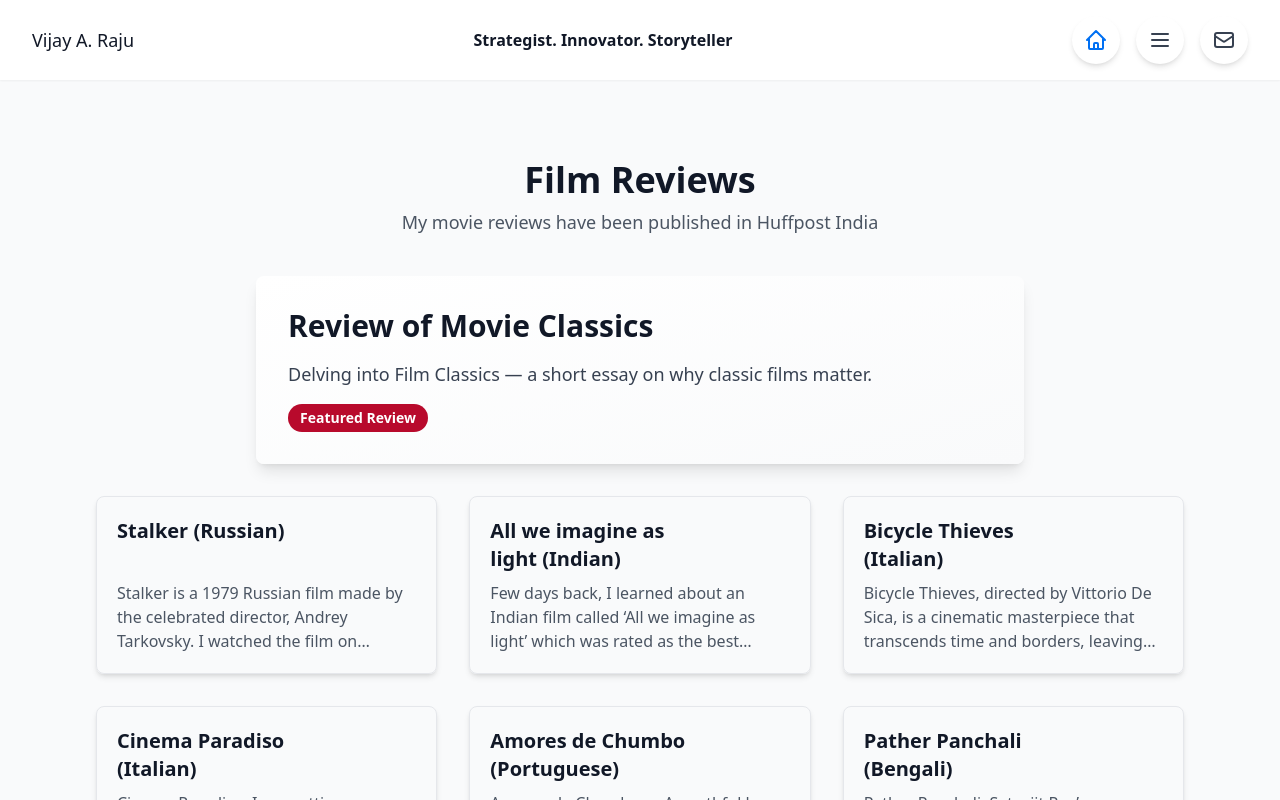
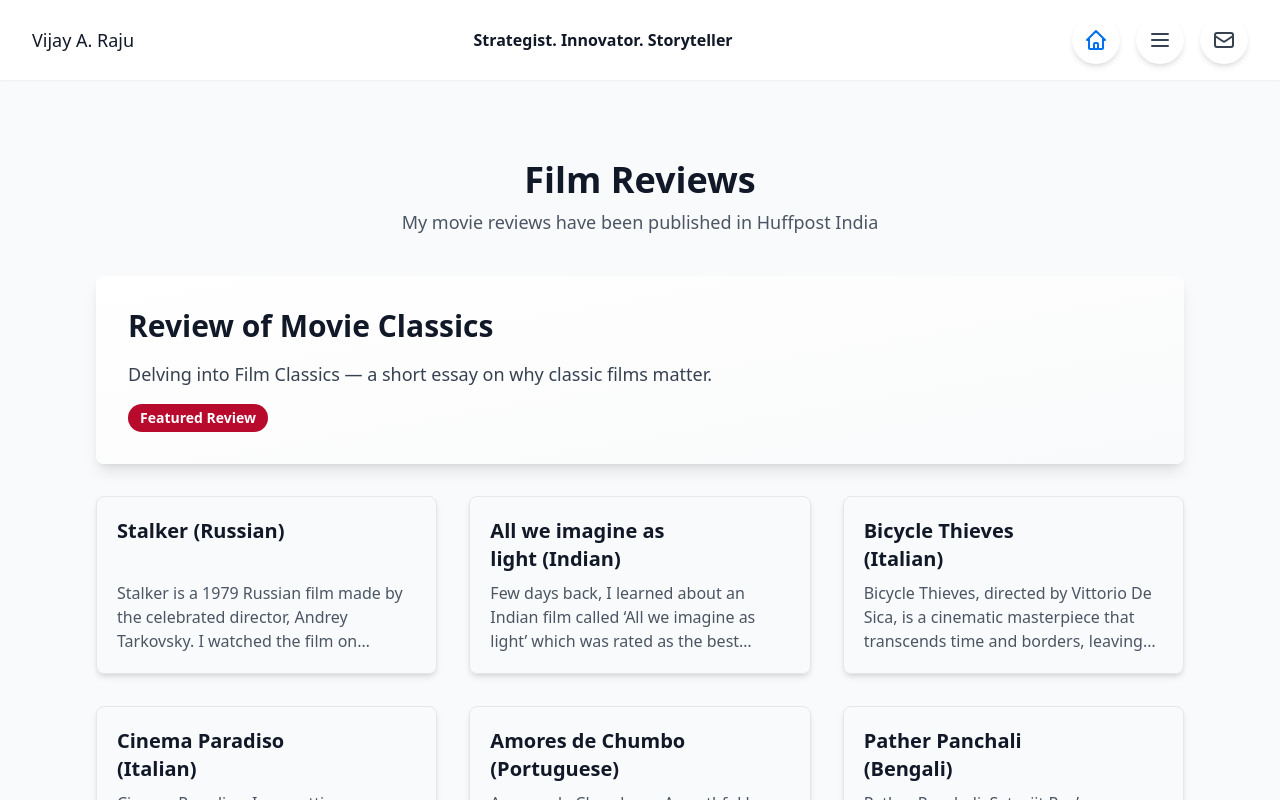
Before and after one commit to Wijay000/draft, a Next.js app: page /film-reviews in a window 1280 px wide. Shown: the top 800 px of the page. Built offline with nearby package versions, Linux system fonts and the light colour scheme.

Commit message:
Film Reviews: make Featured Review full-width to align with grid cards

```diff
--- a/pages/film-reviews.js
+++ b/pages/film-reviews.js
@@ -55,7 +55,7 @@ export default function FilmReviews() {
           href="https://vgthinks.medium.com/delving-into-film-classics-fbeeab916b9f"
           target="_blank"
           rel="noopener noreferrer"
-          className="block group rounded-lg shadow-lg hover:shadow-2xl p-8 transition-all bg-gradient-to-br from-white to-gray-50 max-w-3xl mx-auto"
+          className="block group rounded-lg shadow-lg hover:shadow-2xl p-8 transition-all bg-gradient-to-br from-white to-gray-50 w-full"
         >
           <h3 className="text-2xl sm:text-3xl font-bold text-gray-900 group-hover:text-[#b80a2c] transition-colors mb-4">
             Review of Movie Classics
```
